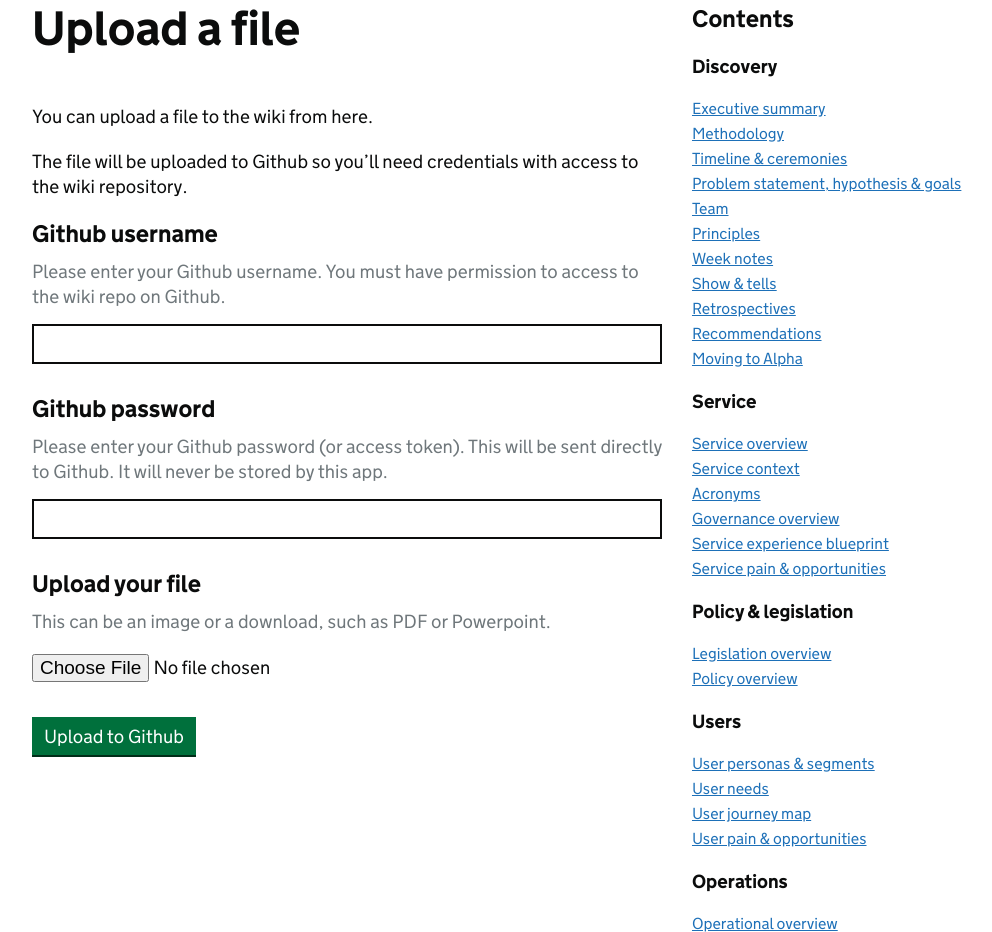
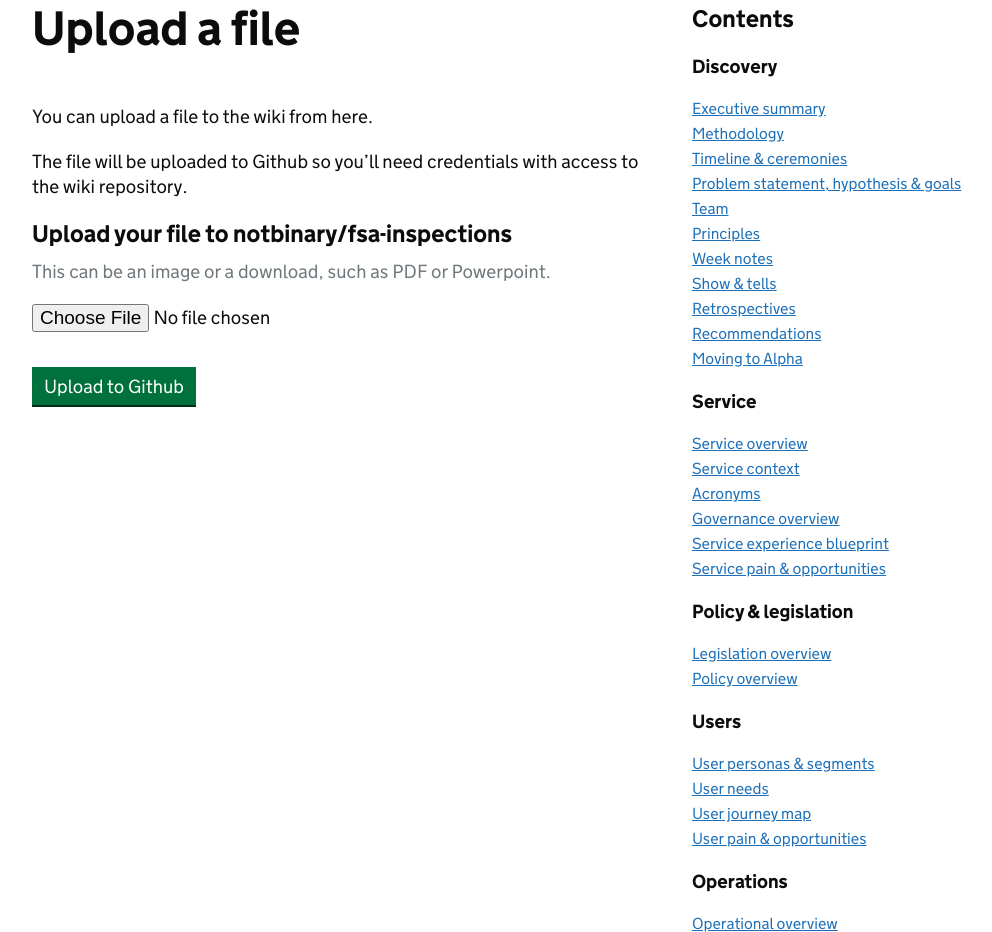
Before and after one commit to davidcarboni/wikload, a Flask app: page /upload in a window 1280 px wide. Shown: the part 146-1078 px from the top of the page, without its empty margins (128-1120 px from the left). Run offline with Flask 2, Linux system fonts and the light colour scheme; parts of the project's set-up code (start-up, migrations or seed data) failed here and were passed over; some libraries are stand-ins or nearby versions.

Commit message:
Commented out fields that aren't currently used.

```diff
--- a/app/templates/upload.html
+++ b/app/templates/upload.html
@@ -101,7 +101,7 @@
 
       <form method="post" action="/upload" enctype="multipart/form-data">
 
-        <div class="govuk-form-group">
+        <!-- <div class="govuk-form-group">
           <label class="govuk-label govuk-label--m" for="email">
               Github username
           </label>
@@ -119,11 +119,11 @@
             Please enter your Github password (or access token). This will be sent directly to Github. It will never be stored by this app.
           </span>
           <input class="govuk-input" id="password" name="password" type="password" autocomplete="new-password" spellcheck="false">
-        </div>
+        </div> -->
 
         <div class="govuk-form-group">
           <label class="govuk-label govuk-label--m" for="file">
-              Upload your file
+              Upload your file to notbinary/fsa-inspections
           </label>
           <span id="file-hint" class="govuk-hint">
               This can be an image or a download, such as PDF or Powerpoint.
```
